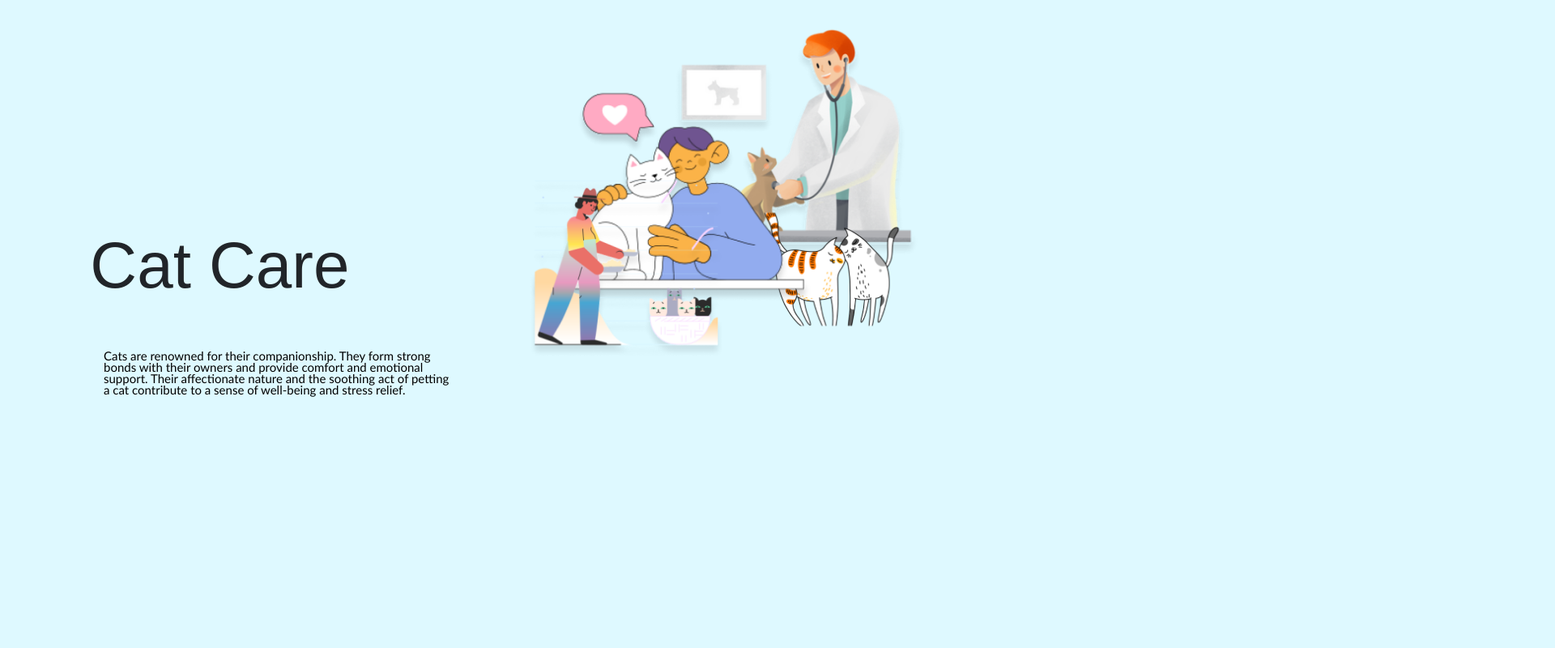
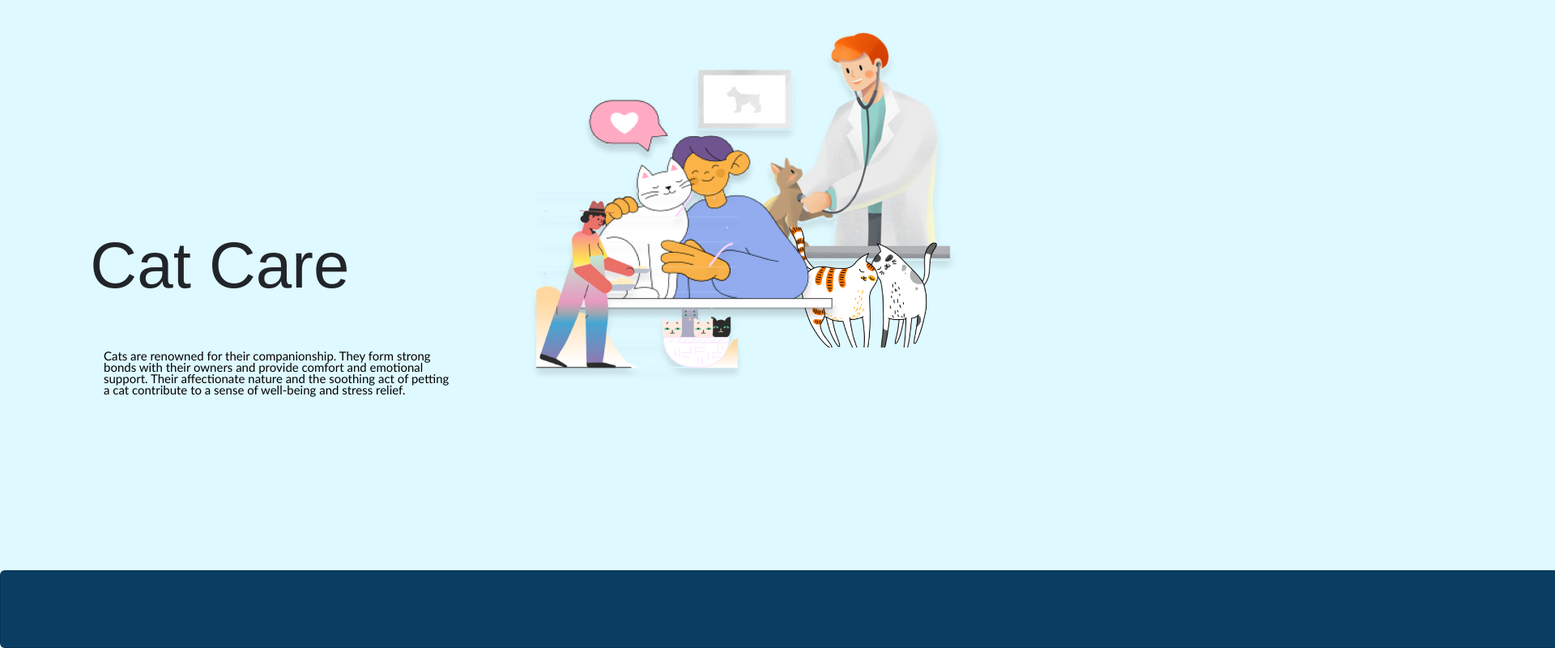
Before and after one commit to thamali-arunika/cat_care_managment, an Angular app: page / in a window 1280 px wide. Shown: the part 96-896 px from the top of the page at 81% size, 1920 px wide, since content can reach past the window. Before the commit the page ends 800 px from the top, so only its background shows below. Built offline with nearby package versions, Linux system fonts and the light colour scheme; a web font is replaced by a local one.

Commit message:
add footer

```diff
--- a/src/app/app/home-page/home-page.component.html
+++ b/src/app/app/home-page/home-page.component.html
@@ -15,7 +15,7 @@
 </nav>
 
 
-<img [src]="url" width="500" class="rounded float-end" style="position: absolute;left:50% ; top: 10%; ">
+<img [src]="url" width="550" height="500" class="rounded float-end" style="position: absolute;left:50% ; top: 10%; ">
 
 <h1 class="h1 title-home">Cat Care</h1>
 
@@ -23,3 +23,6 @@
   and
   provide comfort and emotional support. Their affectionate nature and the soothing act of petting a cat contribute to a
   sense of well-being and stress relief.</p>
+
+
+  <div class="card mb-3" style="width:180% ; height: 12%; position: absolute; top: 100%; left: 0%; background-color: #0A3D62;"></div>
```
